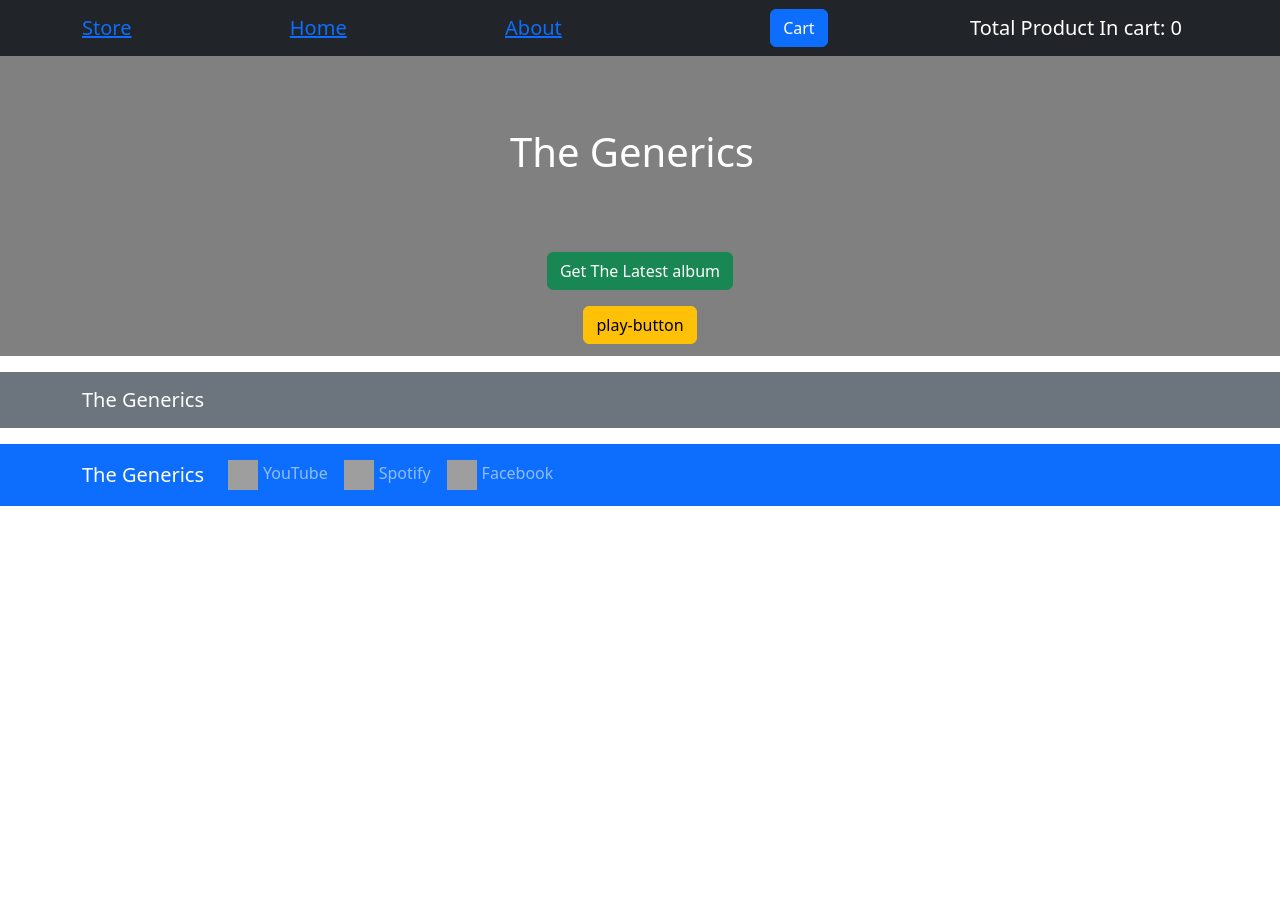
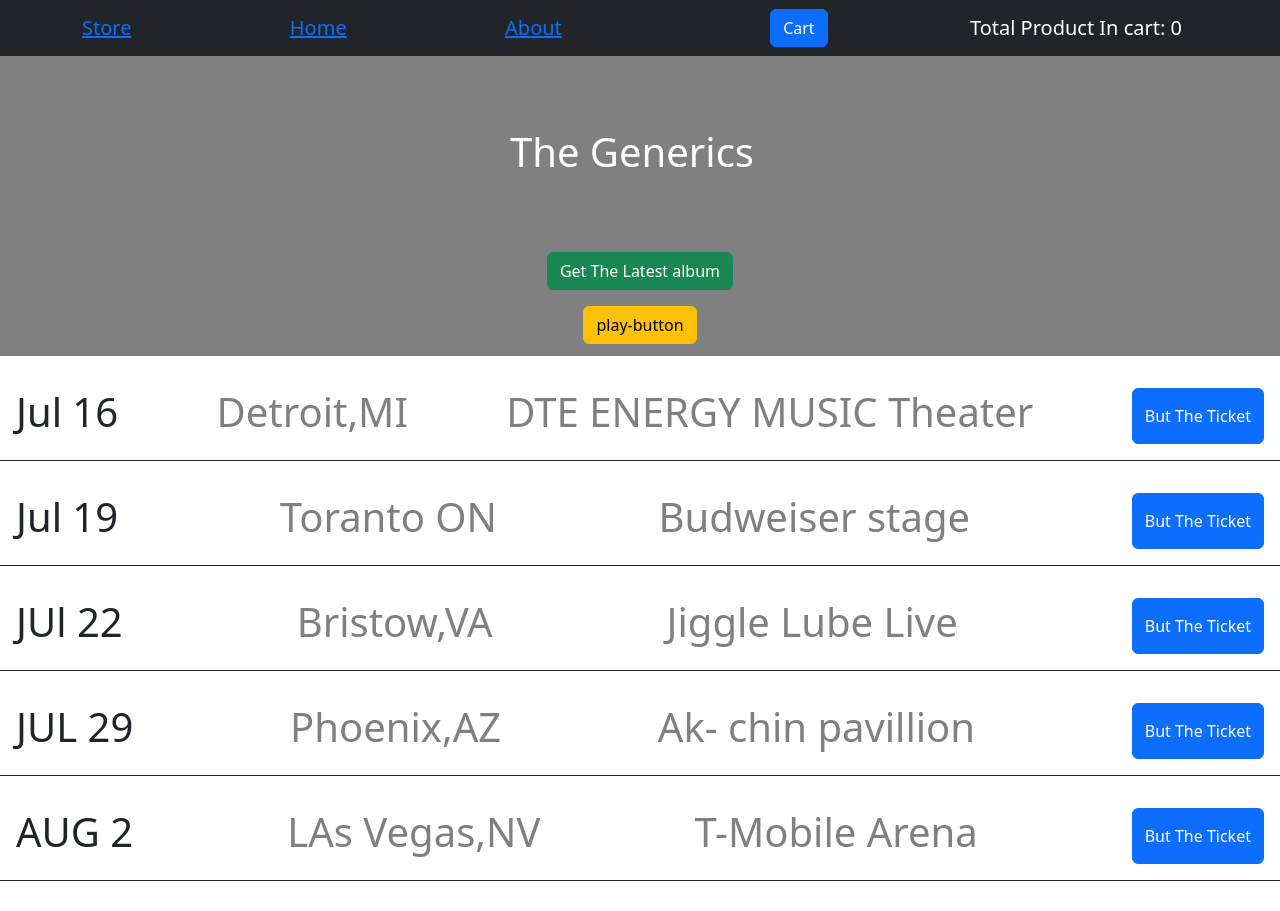
Before and after one commit to Sachinshekharpatel/ecommerceReactBootstrap, a React (Create React App) app: page /homepage in a window 1280 px wide. Shown: the top 911 px of the page. Before the commit the page ends 800 px from the top, so only its background shows below. Built offline with nearby package versions, Linux system fonts and the light colour scheme; grey boxes are pictures that could not be loaded.

Commit message:
Homepage done

```diff
--- a/src/Homepage.js
+++ b/src/Homepage.js
@@ -3,6 +3,43 @@ import Navbarheader from "./Navbarheader";
 import FooterPart from "./thegeneric-footer";
 import {Nav, Container,Button, Navbar } from "react-bootstrap";
 const HomePage = () => {
+  const array = [{
+    date:'Jul 16',
+    place:'Detroit,MI',
+    about:'DTE ENERGY MUSIC Theater'
+  },
+  {
+    date:'Jul 19',
+    place:'Toranto ON',
+    about:'Budweiser stage'
+  },
+  {
+    date:'JUl 22',
+    place:'Bristow,VA',
+    about:'Jiggle Lube Live'
+  }
+  ,
+  {
+    date:'JUL 29',
+    place:'Phoenix,AZ',
+    about:'Ak- chin pavillion'
+  }
+
+  ,
+  {
+    date:'AUG 2',
+    place:'LAs Vegas,NV',
+    about:'T-Mobile Arena '
+  }
+
+  ,
+  {
+    date:'AUG 7',
+    place:'Concord,CA',
+    about:'Concord pavillion'
+  }
+]
+
   return (
     <>
     <h1>HomePage</h1>
@@ -13,7 +50,19 @@ const HomePage = () => {
             <Button variant='warning' className="mb-3">play-button</Button>
         </Container>
        </Navbar>
+       <div className="mt-3 mb-3 ">
 
+        {array.map((item)=>{
+          return(
+            <div className="d-flex p-3 justify-content-between mb-3 border-bottom border-dark">
+                <h1 >{item.date}</h1>
+                <h1 style={{color:'grey'}}>{item.place}</h1>
+                <h1 style={{color:'grey'}}>{item.about}</h1>
+              <Button variant="primary" >But The Ticket</Button>
+            </div>
+          )
+        })}
+       </div>
 
        <Navbar bg="secondary" className="mt-3" data-bs-theme="dark">
         <Container className="justify-content-space-between">
@@ -23,7 +72,6 @@ const HomePage = () => {
           </Nav>
         </Container>
       </Navbar>
-      <FooterPart></FooterPart>
     </>
   );
 };
```
